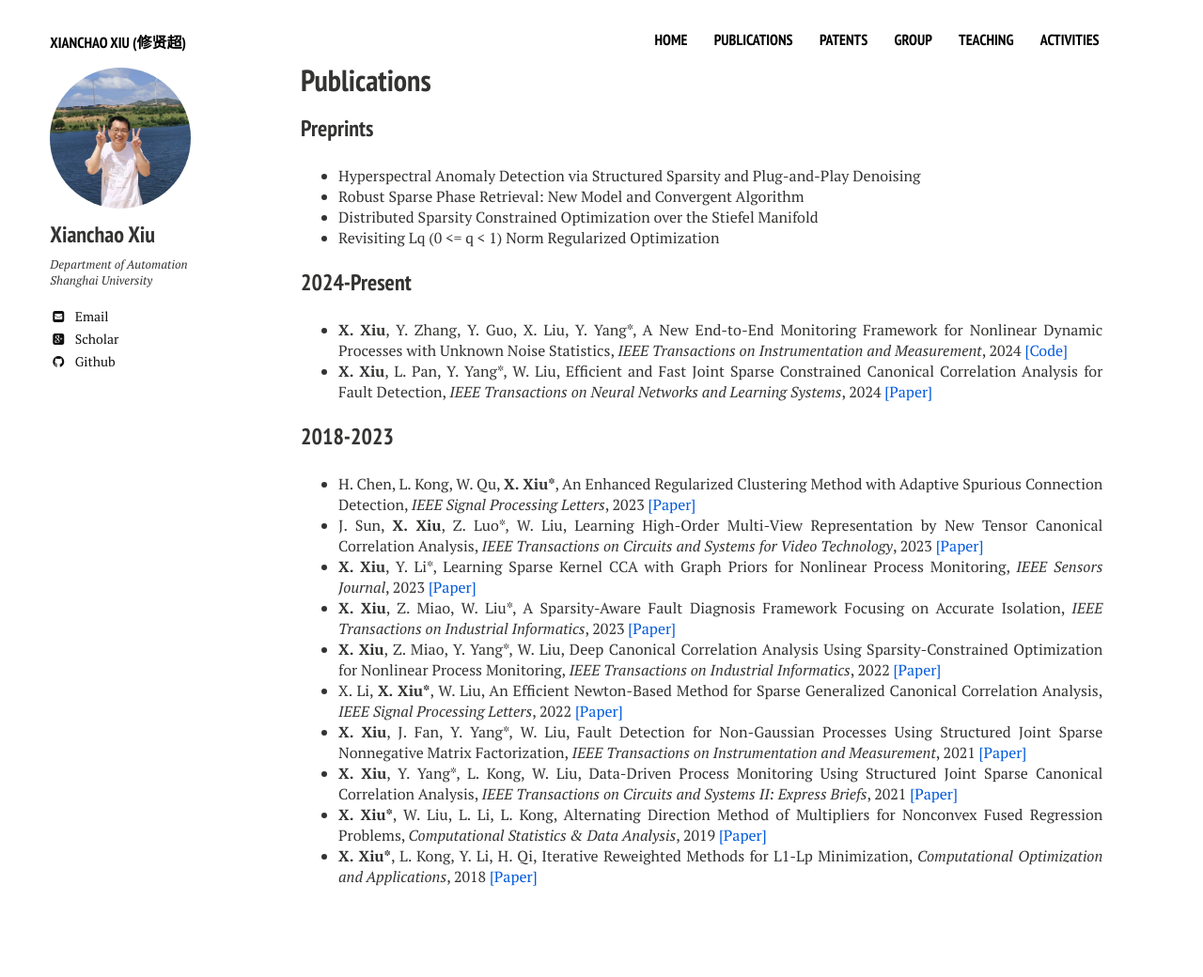
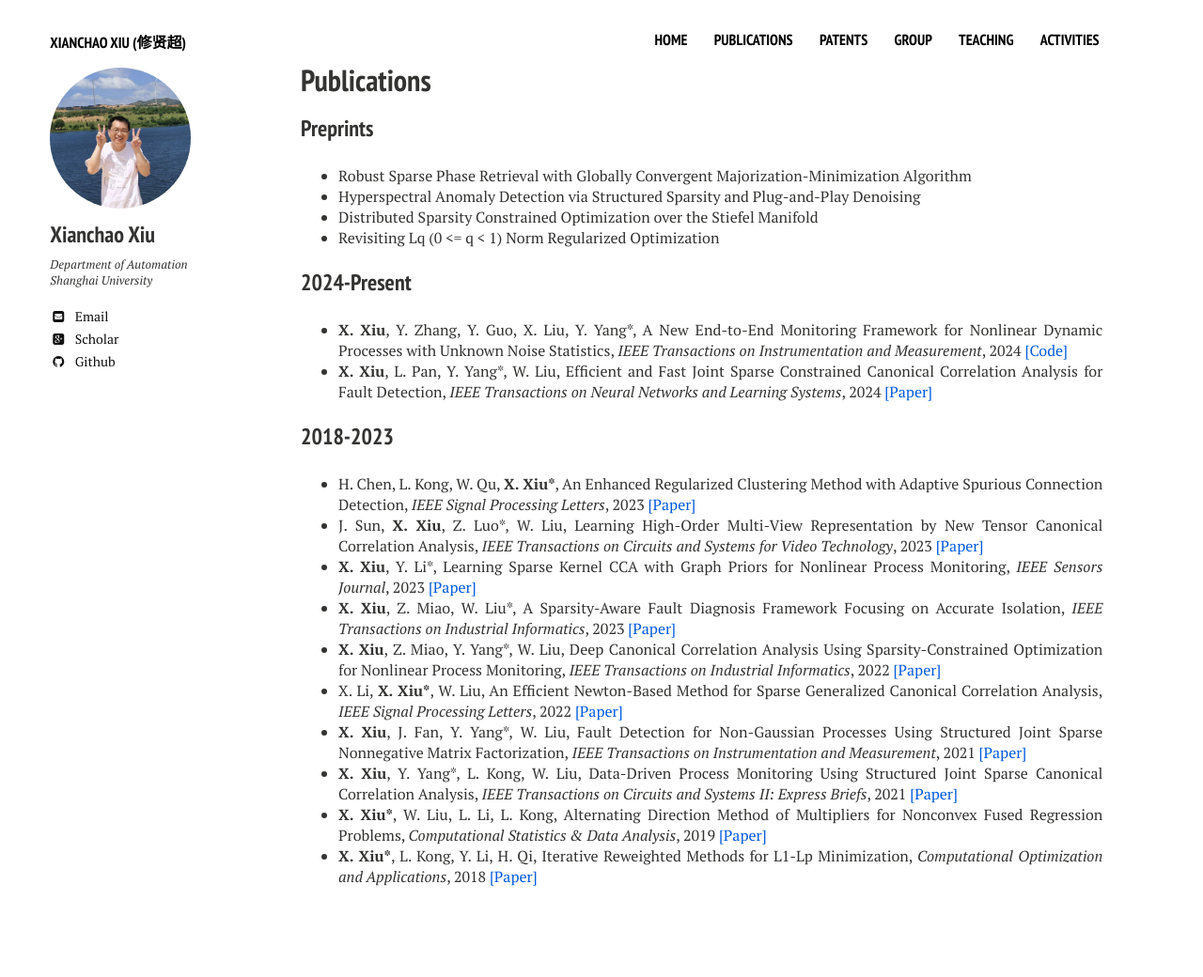
Before and after one commit to xianchaoxiu/xianchaoxiu.github.io, a Jekyll site: the page built from publications/index.md, in a window 1280 px wide. Shown: the whole page at 94% size. Built offline with Jekyll 4.4.1, drawn with Linux system fonts in a browser that asks for light colours; nearby versions of some CDN libraries.

Commit message:
Update index.md

```diff
--- a/publications/index.md
+++ b/publications/index.md
@@ -8,8 +8,8 @@ share: false
 ---
 
 ### Preprints
+* Robust Sparse Phase Retrieval with Globally Convergent Majorization-Minimization Algorithm <br>
 * Hyperspectral Anomaly Detection via Structured Sparsity and Plug-and-Play Denoising <br>
-* Robust Sparse Phase Retrieval: New Model and Convergent Algorithm <br>
 * Distributed Sparsity Constrained Optimization over the Stiefel Manifold <br>
 * Revisiting Lq (0 <= q < 1) Norm Regularized Optimization <br>
 
```
